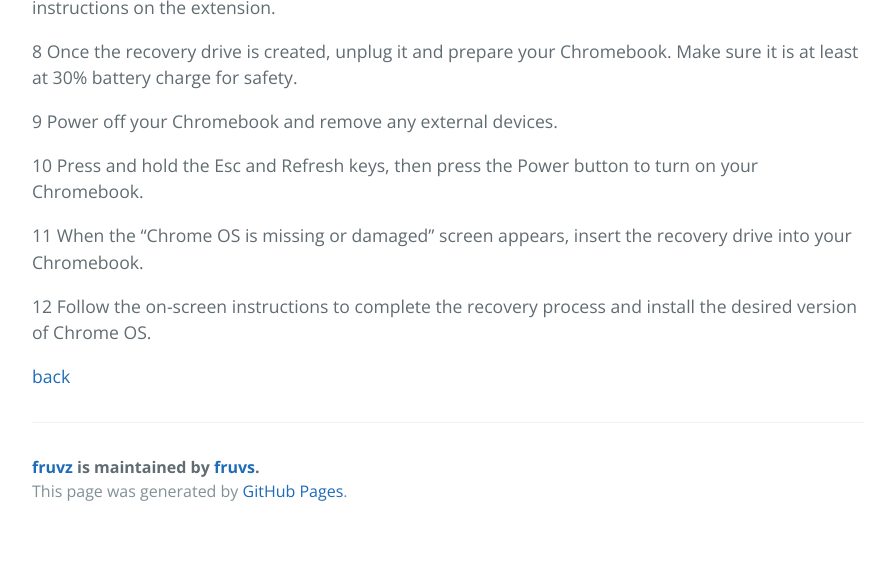
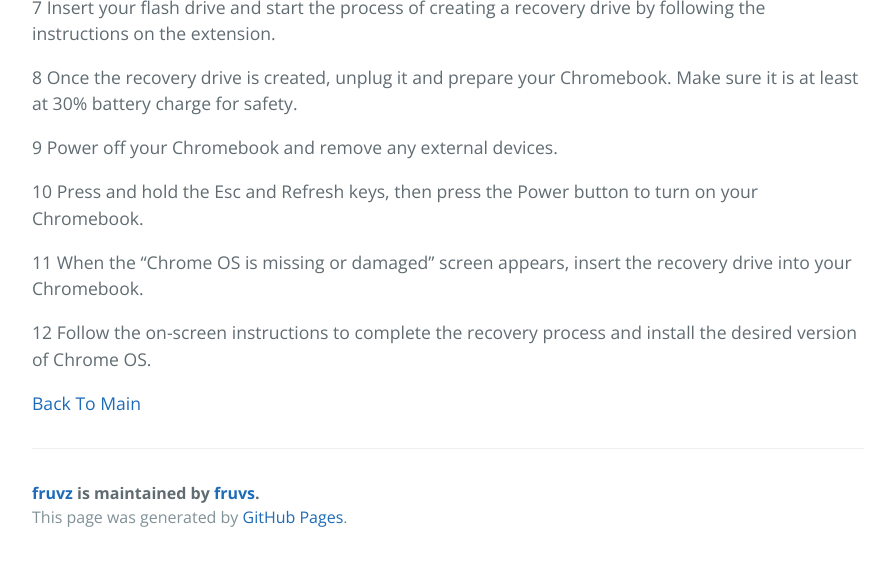
Before and after one commit to fruvs/fruvz, a Jekyll site: the page built from another-page.md, in a window 1280 px wide and 900 px high, scrolled down 1095 px, cut to the strip 339-900 px from the top of the window. Shown: the whole strip, without its empty margins (192-1081 px from the left). Built offline with Jekyll 4.4.1, drawn with Linux system fonts in a browser that asks for light colours; our own code applies the rules of GitHub Pages for plain Markdown files; before the commit the page ends 1969 px from its top, so only the background shows below that.

Commit message:
Update another-page.md

```diff
--- a/another-page.md
+++ b/another-page.md
@@ -1,4 +1,6 @@
-**Downgrading**
+# Downgrading
+
+
 
 
 **Downgrading can be usefull in bypassing web filters or performing exploits that have been patched.**
@@ -45,4 +47,6 @@
 12 Follow the on-screen instructions to complete the recovery process and install the desired version of Chrome OS.
 
 
-[back](./)
+
+
+[Back To Main](./)
```
